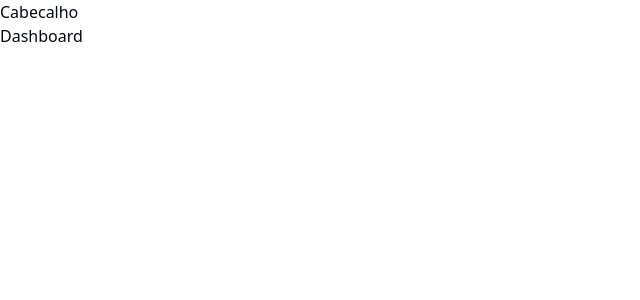
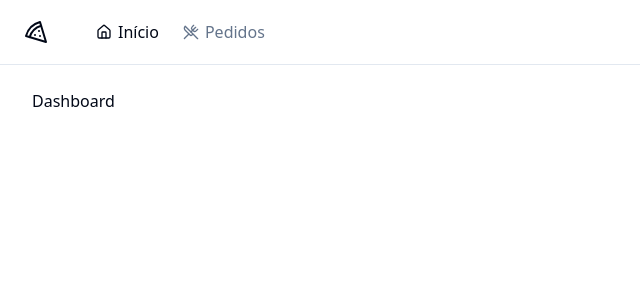
Before and after one commit to kauanevieira/office-system, a React (Vite) app: page / in a window 1280 px wide. Shown: the top 300 px of the page, without its empty margins (0-640 px from the left). Built offline with nearby package versions, Linux system fonts and the light colour scheme.

Commit message:
feat: Layout do app com cabeçalho

```diff
--- a/package.json
+++ b/package.json
@@ -12,6 +12,7 @@
   "dependencies": {
     "@hookform/resolvers": "^3.9.0",
     "@radix-ui/react-label": "^2.0.2",
+    "@radix-ui/react-separator": "^1.1.0",
     "@radix-ui/react-slot": "^1.0.2",
     "class-variance-authority": "^0.7.0",
     "clsx": "^2.1.1",
--- /dev/null
+++ b/src/components/header.tsx
@@ -0,0 +1,26 @@
+import { Separator } from '@radix-ui/react-separator'
+import { Home, Pizza, UtensilsCrossed } from 'lucide-react'
+
+import { NavLink } from './nav-link'
+
+export function Header() {
+  return (
+    <div className="border-b">
+      <div className="flex h-16 items-center gap-6 px-6">
+        <Pizza className="h-6 w-6" />
+        <Separator orientation="vertical" className="h-6" />
+
+        <nav className="flex items-center space-x-4 lg:space-x-6">
+          <NavLink to="/">
+            <Home className="h-4 w-4" />
+            Início
+          </NavLink>
+          <NavLink to="/orders">
+            <UtensilsCrossed className="h-4 w-4" />
+            Pedidos
+          </NavLink>
+        </nav>
+      </div>
+    </div>
+  )
+}
--- /dev/null
+++ b/src/components/nav-link.tsx
@@ -0,0 +1,15 @@
+import { Link, LinkProps, useLocation } from 'react-router-dom'
+
+export type NavLinkProps = LinkProps
+
+export function NavLink(props: NavLinkProps) {
+  const { pathname } = useLocation()
+
+  return (
+    <Link
+      data-current={pathname === props.to}
+      className="text sm flex items-center gap-1.5 font-medium text-muted-foreground hover:text-foreground data-[current=true]:text-foreground"
+      {...props}
+    />
+  )
+}
--- /dev/null
+++ b/src/components/ui/separator.tsx
@@ -0,0 +1,29 @@
+import * as SeparatorPrimitive from '@radix-ui/react-separator'
+import * as React from 'react'
+
+import { cn } from '@/lib/utils'
+
+const Separator = React.forwardRef<
+  React.ElementRef<typeof SeparatorPrimitive.Root>,
+  React.ComponentPropsWithoutRef<typeof SeparatorPrimitive.Root>
+>(
+  (
+    { className, orientation = 'horizontal', decorative = true, ...props },
+    ref,
+  ) => (
+    <SeparatorPrimitive.Root
+      ref={ref}
+      decorative={decorative}
+      orientation={orientation}
+      className={cn(
+        'shrink-0 bg-border',
+        orientation === 'horizontal' ? 'h-[1px] w-full' : 'h-full w-[1px]',
+        className,
+      )}
+      {...props}
+    />
+  ),
+)
+Separator.displayName = SeparatorPrimitive.Root.displayName
+
+export { Separator }
--- a/src/pages/_layouts/app.tsx
+++ b/src/pages/_layouts/app.tsx
@@ -1,11 +1,13 @@
 import { Outlet } from 'react-router-dom'
+
+import { Header } from '@/components/header'
 
 export function AppLayout() {
   return (
-    <div>
-      <h1>Cabecalho</h1>
+    <div className="flex min-h-screen flex-col antialiased">
+      <Header />
 
-      <div>
+      <div className="flex flex-1 flex-col gap-4 p-8 pt-6">
         <Outlet />
       </div>
     </div>
--- a/src/pages/_layouts/auth.tsx
+++ b/src/pages/_layouts/auth.tsx
@@ -3,7 +3,7 @@
 
 export function AuthLayout() {
   return (
-    <div className="grid min-h-screen grid-cols-2">
+    <div className="grid min-h-screen grid-cols-2 antialiased">
       <div className="flex h-full flex-col justify-between border-r border-foreground/5 bg-muted p-10 text-muted-foreground">
         <div className="flex items-center gap-3 text-lg font-medium text-foreground">
           <LineChart className="h-5 w-5" />
--- a/src/pages/auth/sign-up.tsx
+++ b/src/pages/auth/sign-up.tsx
@@ -28,7 +28,6 @@
 
   async function handleSignUp(data: SignUpForm) {
     try {
-      console.log(data)
       await new Promise((resolve) => setTimeout(resolve, 2000))
 
       toast.success('Restaurante cadastrado com sucesso.', {
```
Also changed, not shown: 2 other files (tests, documents, lock files or other folders).
